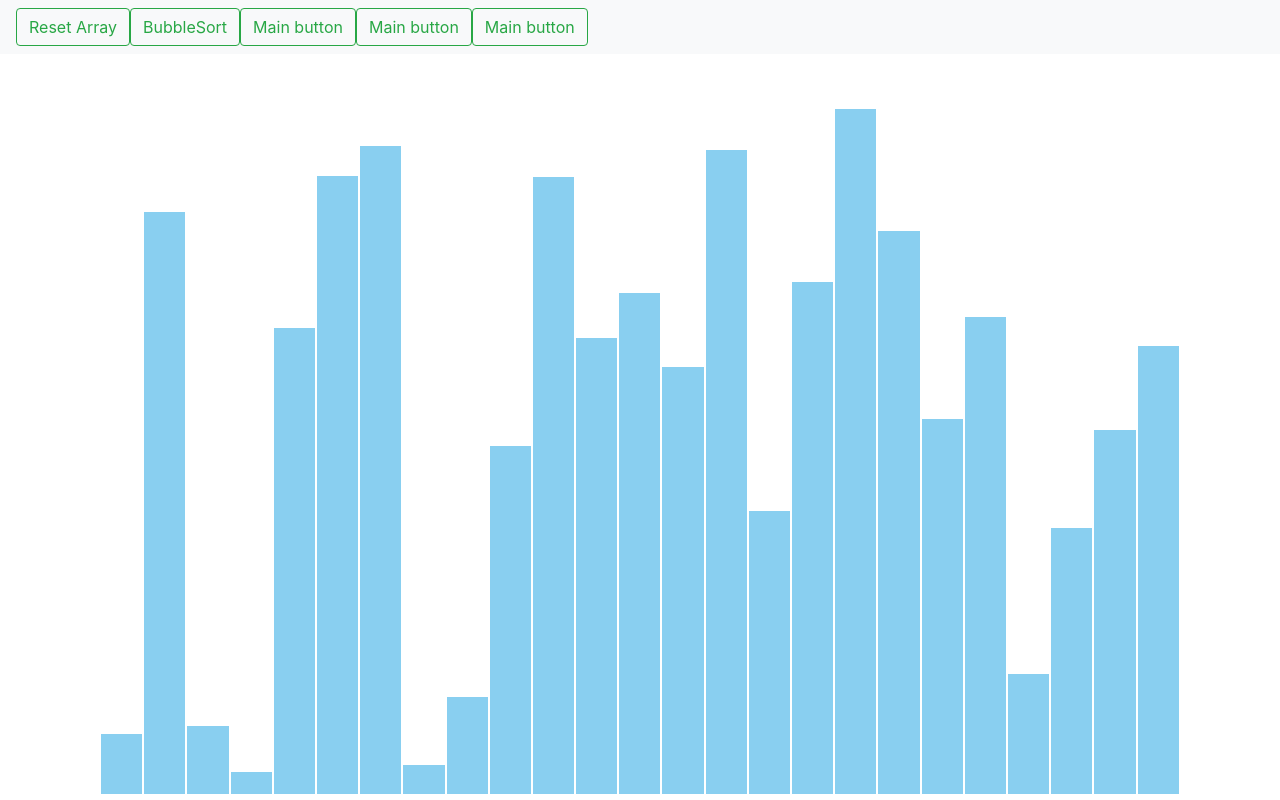
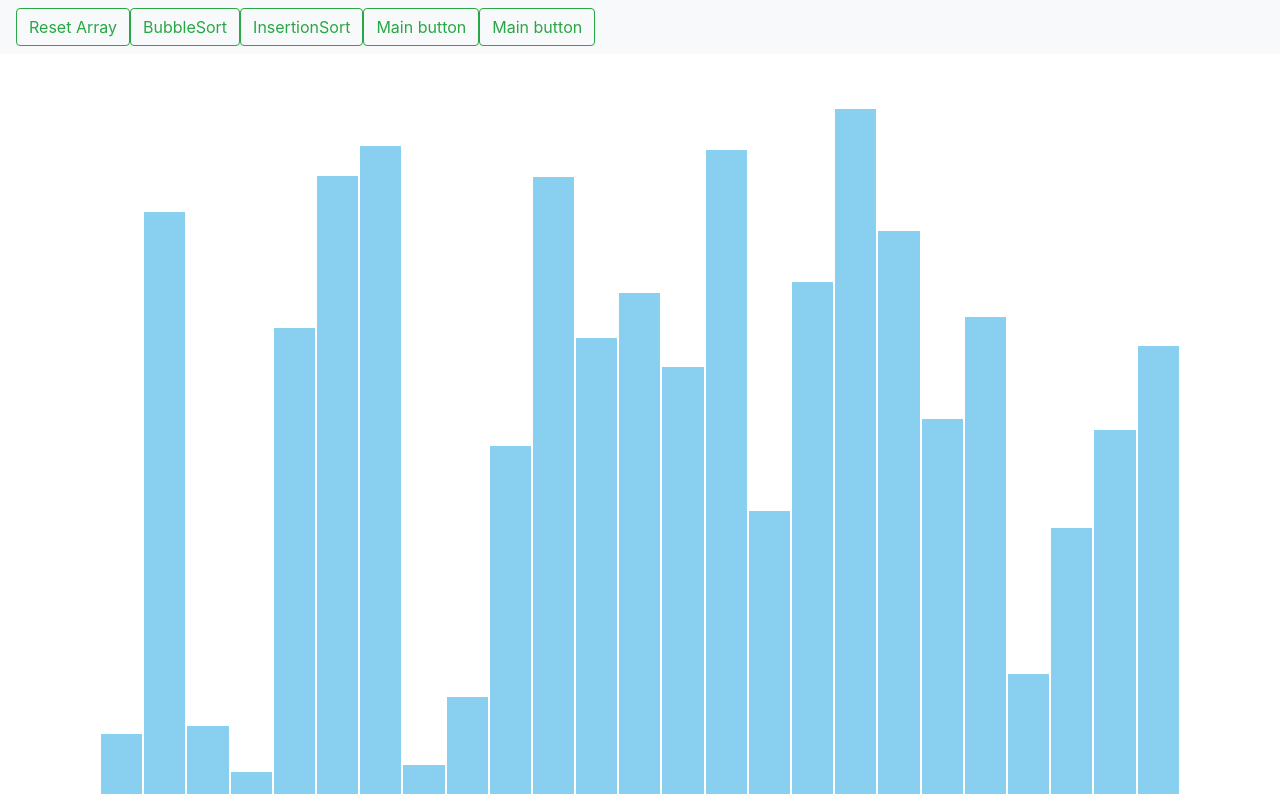
Before and after one commit to Caidora/sorter-app, a React (Create React App) app: page / in a window 1280 px wide. Built offline with nearby package versions, Linux system fonts and the light colour scheme.

Commit message:
first insertionsort

```diff
--- a/src/components/App.jsx
+++ b/src/components/App.jsx
@@ -1,7 +1,7 @@
 import React, { Component } from "react";
 import "./App.css";
 import Navbar from "./navbar";
-const animationSpeed = 3;
+const animationSpeed = 20;
 const startColor = "rgb(137, 207, 240)";
 const comparisonColor = "darkBlue";
 class App extends Component {
@@ -90,6 +90,7 @@ class App extends Component {
         <Navbar
           resetButton={this.createArray}
           bubbleButton={() => this.BubbleSort()}
+          insertionButton={() => this.insertionSort()}
         ></Navbar>
         <div className="visualiserContainer">{this.renderArray()}</div>
       </React.Fragment>
@@ -130,6 +131,40 @@ class App extends Component {
       }
     }
   }
+  insertionSort() {
+    let barArray = document.getElementsByClassName("visualiserArray");
+    let l = 0;
+    for (let i = 1; i < barArray.length; i++) {
+      let key = barArray[i].style.height;
+      let j = i - 1;
+      while (j >= 0 && parseInt(barArray[j].style.height) > parseInt(key)) {
+        l++;
+        const bar1Style = barArray[j].style;
+        const bar2Style = barArray[j + 1].style;
+        setTimeout(() => {
+          bar1Style.backgroundColor = comparisonColor;
+          bar2Style.backgroundColor = comparisonColor;
+        }, l * animationSpeed);
+        l++;
+        setTimeout(() => {
+          bar2Style.height = bar1Style.height;
+        }, l * animationSpeed);
+        l++;
+        setTimeout(() => {
+          bar1Style.backgroundColor = startColor;
+          bar2Style.backgroundColor = startColor;
+        }, l * animationSpeed);
+        j--;
+      }
+      l++;
+
+      let bar2Style = barArray[j + 1].style;
+      setTimeout(() => {
+        bar2Style.height = key;
+      }, l * animationSpeed);
+    }
+    console.log(barArray);
+  }
 }
 function getRandom(min, max) {
   return Math.floor(Math.random() * (max - min) + min);
--- a/src/components/navbar.jsx
+++ b/src/components/navbar.jsx
@@ -19,8 +19,12 @@ class NavBar extends Component {
           >
             BubbleSort
           </button>
-          <button className="btn btn-outline-success" type="button">
-            Main button
+          <button
+            className="btn btn-outline-success"
+            type="button"
+            onClick={this.props.insertionButton}
+          >
+            InsertionSort
           </button>
           <button className="btn btn-outline-success" type="button">
             Main button
```
